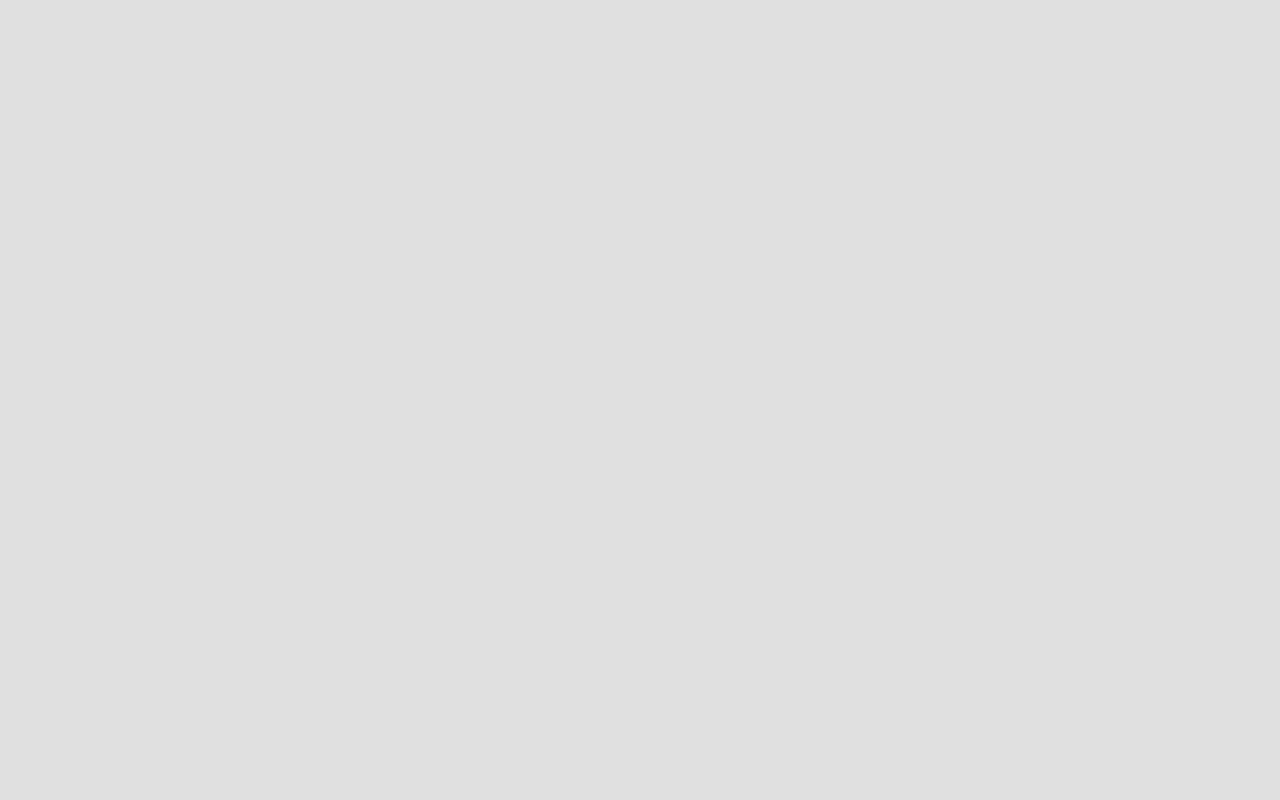
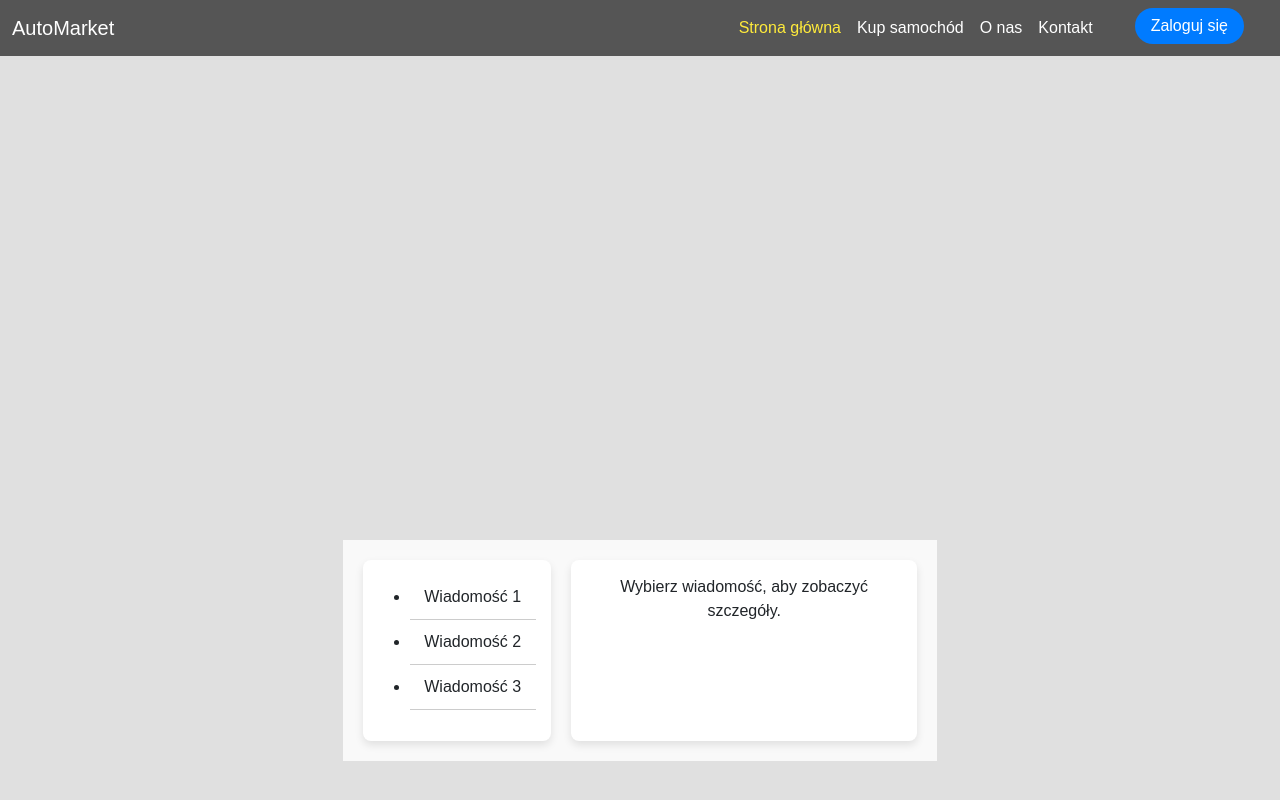
Before and after one commit to MikeThe1st/MERN-Car_advertising_service, a React (Vite) app in the folder frontend/: page /MessPage in a window 1280 px wide. Before the commit this address had no page. Built offline with nearby package versions, Linux system fonts and the light colour scheme.

Commit message:
feat: message details

```diff
--- a/frontend/src/App.jsx
+++ b/frontend/src/App.jsx
@@ -14,6 +14,7 @@ import AboutUs from "./pages/AboutUs.jsx";
 import BuyCar from "./pages/BuyCar.jsx";
 import CarPage from "./pages/CarPage.jsx";
 import AdminPage from "./pages/AdminPage.jsx";
+import MessPage from "./pages/MessPage.jsx";
 function App() {
 
 	return (
@@ -31,6 +32,7 @@ function App() {
 					<Route element={<BuyCar />} path="/BuyCar" />
 					<Route element={<CarPage />} path="/CarPage" />
 					<Route element={<AdminPage />} path="/AdminPage" />
+					<Route element={<MessPage />} path="/MessPage" />
 				</Routes>
 			</BrowserRouter>
 		</>
--- /dev/null
+++ b/frontend/src/components/MessageDetails.jsx
@@ -0,0 +1,43 @@
+// MessageDetails.js
+import React, { useState } from 'react';
+
+const MessageDetails = ({ message, onReplySent }) => {
+    const [reply, setReply] = useState('');
+
+    if (!message) {
+        return <p>Wybierz wiadomość, aby zobaczyć szczegóły.</p>;
+    }
+
+    const handleSendReply = () => {
+        if (reply.trim()) {
+            alert(`Wysłano odpowiedź: ${reply}`);
+            setReply('');
+            onReplySent();
+        } else {
+            alert('Treść odpowiedzi nie może być pusta!');
+        }
+    };
+
+    return (
+        <div>
+            <h2>{message.title}</h2>
+            <p>Treść wiadomości: To jest przykładowa treść dla wiadomości o ID {message.id}.</p>
+
+            <textarea
+                value={reply}
+                onChange={(e) => setReply(e.target.value)}
+                placeholder="Wpisz odpowiedź..."
+                style={{ width: '100%', height: '100px', marginTop: '10px', padding: '10px', borderRadius: '4px', border: '1px solid #ccc' }}
+            ></textarea>
+
+            <button
+                onClick={handleSendReply}
+                style={{ marginTop: '10px', padding: '10px 20px', background: '#007BFF', color: '#fff', border: 'none', borderRadius: '4px', cursor: 'pointer' }}
+            >
+                Wyślij odpowiedź
+            </button>
+        </div>
+    );
+};
+
+export default MessageDetails;
--- /dev/null
+++ b/frontend/src/components/MessageList.jsx
@@ -0,0 +1,26 @@
+// MessageList.js
+import React from 'react';
+
+const MessageList = ({ onSelectMessage }) => {
+    const messages = [
+        { id: 1, title: 'Wiadomość 1' },
+        { id: 2, title: 'Wiadomość 2' },
+        { id: 3, title: 'Wiadomość 3' },
+    ];
+
+    return (
+        <ul>
+            {messages.map((message) => (
+                <li
+                    key={message.id}
+                    style={{ cursor: 'pointer', padding: '10px', borderBottom: '1px solid #ccc' }}
+                    onClick={() => onSelectMessage(message)}
+                >
+                    {message.title}
+                </li>
+            ))}
+        </ul>
+    );
+};
+
+export default MessageList;
--- /dev/null
+++ b/frontend/src/components/MessagePage.jsx
@@ -0,0 +1,29 @@
+// MessagePage.js
+import React, { useState } from 'react';
+import MessageList from '../components/MessageList';
+import MessageDetails from '../components/MessageDetails';
+
+const MessagePage = () => {
+    const [selectedMessage, setSelectedMessage] = useState(null);
+
+    const handleReplySent = () => {
+        alert('Odpowiedź została wysłana!');
+        setSelectedMessage(null); // Opcjonalne - odznacza wybraną wiadomość
+    };
+
+    return (
+        <div style={{ display: 'flex', gap: '20px', padding: '20px', backgroundColor: '#f9f9f9' }}>
+            <div style={{ flex: 1, background: '#fff', padding: '15px', borderRadius: '8px', boxShadow: '0 4px 8px rgba(0,0,0,0.1)' }}>
+                <MessageList onSelectMessage={setSelectedMessage} />
+            </div>
+            <div style={{ flex: 2, background: '#fff', padding: '15px', borderRadius: '8px', boxShadow: '0 4px 8px rgba(0,0,0,0.1)' }}>
+                <MessageDetails
+                    message={selectedMessage}
+                    onReplySent={handleReplySent}
+                />
+            </div>
+        </div>
+    );
+};
+
+export default MessagePage;
--- a/frontend/src/css/EditableProfileForm.css
+++ b/frontend/src/css/EditableProfileForm.css
@@ -3,6 +3,7 @@
 /* Editable Form Styles */
 .editable-form label {
     font-weight: 600;
+
 }
 
 .editable-form input,
@@ -13,12 +14,14 @@
     border: 1px solid #ced4da;
     padding: 0.5rem;
     font-size: 1rem;
+
 }
 
 .editable-form input:focus,
 .editable-form textarea:focus {
     border-color: #007bff;
     box-shadow: 0 0 8px rgba(0, 123, 255, 0.2);
+
 }
 
 .save-button {
--- a/frontend/src/css/MainPage.css
+++ b/frontend/src/css/MainPage.css
@@ -23,5 +23,5 @@ h2 {
     margin-top: 20px;
 }
 .w-screen{
-    margin-top: 300px;
+    margin-top: 500px;
 }
--- a/frontend/src/css/Profile.css
+++ b/frontend/src/css/Profile.css
@@ -10,7 +10,7 @@
     border: 1px solid #e0e0e0;
     border-radius: 10px;
     box-shadow: 0 4px 8px rgba(0, 0, 0, 0.1);
-    margin-top: 900px;
+    margin-top: 1500px;
 }
 
 .profile-card h4 {
--- /dev/null
+++ b/frontend/src/pages/MessPage.jsx
@@ -0,0 +1,14 @@
+import React from "react";
+import Navbar from "../components/Navbar";
+import MessagePage from "../components/MessagePage"
+
+const MessPage = () => {
+	return (
+		<div className="w-screen">
+			<Navbar />
+			<MessagePage/>
+		</div>
+	);
+};
+
+export default MessPage;
```
Also changed, not shown: 1 other file (tests, documents, lock files or other folders).
